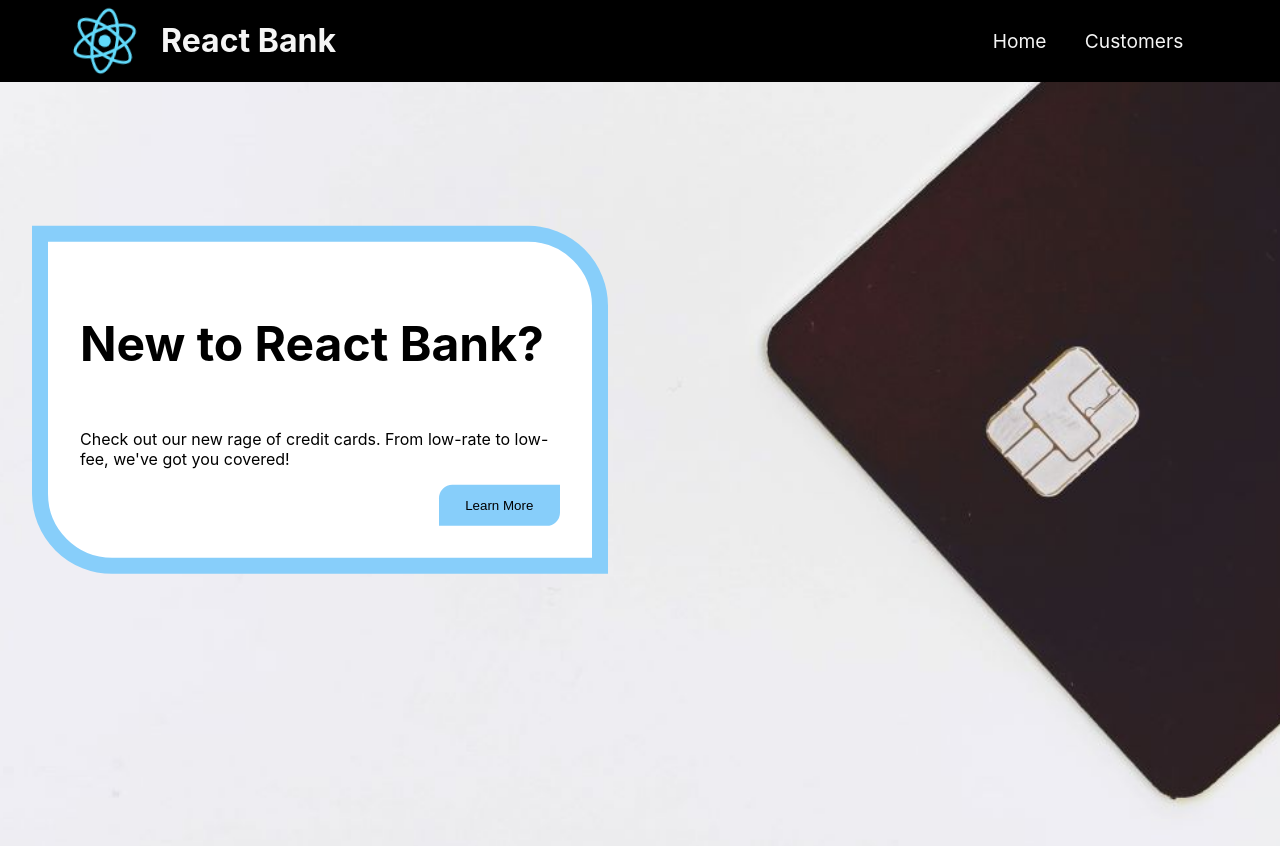
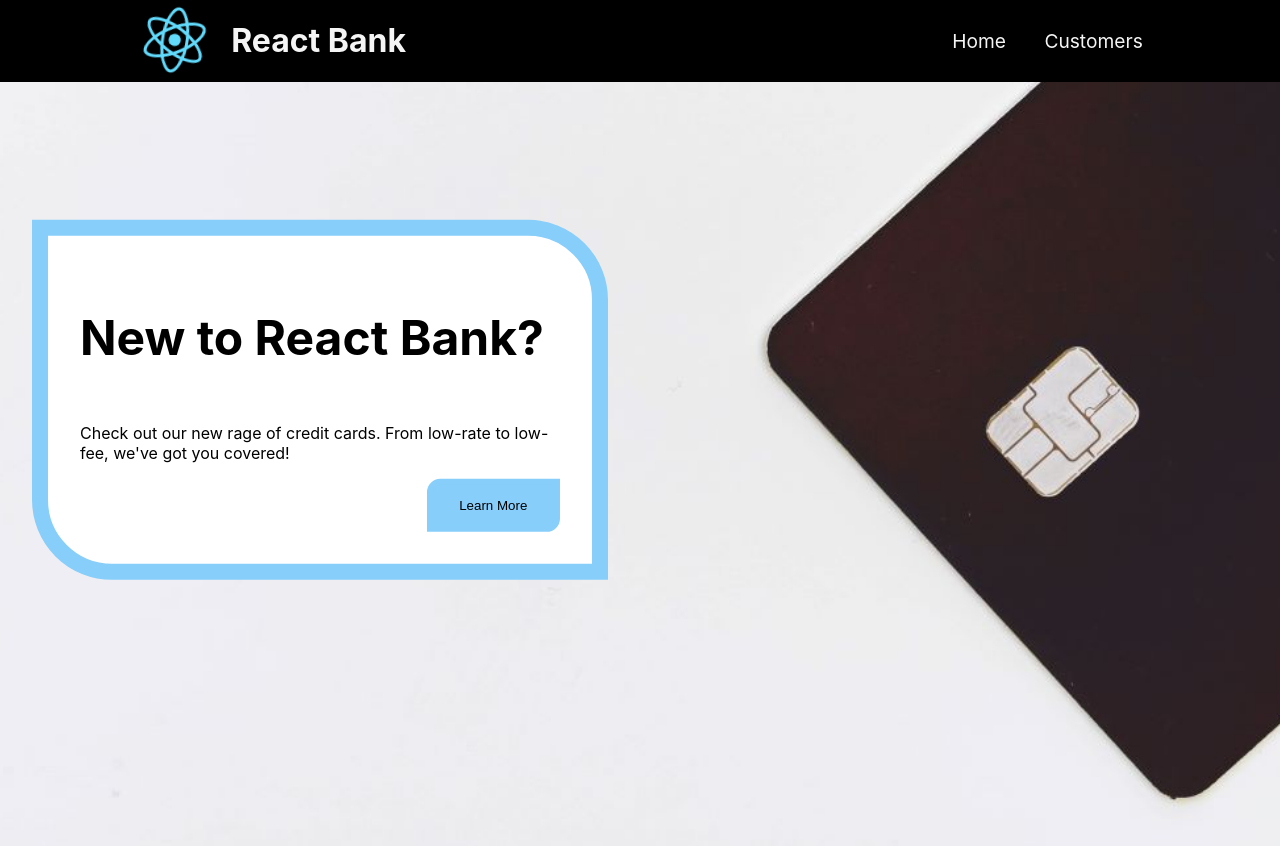
Before and after one commit to minhmmai/tinker-tailor-soldier, a React (Create React App) app: page / in a window 1280 px wide. Shown: the top 846 px of the page. Built offline with nearby package versions, Linux system fonts and the light colour scheme.

Commit message:
remove scrollbar, styling

```diff
--- a/src/components/Brand.tsx
+++ b/src/components/Brand.tsx
@@ -5,8 +5,7 @@ import logo from '../logo.svg';
 
 const StyledLogo = styled.div`
     display: flex;
-    align-items: center;
-    justify-content: center;
+    justify-content: flex-start;
     width: 30vw;
 
     .logo {
--- a/src/components/Menu.tsx
+++ b/src/components/Menu.tsx
@@ -5,9 +5,8 @@ import MenuItem from './MenuItem';
 
 const StyledMenu = styled.ul`
     display: flex;
-    align-items: center;
+    justify-content: flex-end;
     list-style: none;
-    justify-content: center;
     width: 30vw;
 `;
 
--- a/src/components/MenuItem.tsx
+++ b/src/components/MenuItem.tsx
@@ -2,17 +2,19 @@ import React from 'react';
 import styled from 'styled-components';
 
 const StyledMenuItem = styled.li`
-    margin: 0 1em;
     font-size: 1.2em;
     a {
         color: whitesmoke;
+        padding: .5em 1em;
         text-decoration: none;
-        transition: color 0.2s ease;
+        transition: all 0.2s ease;
     }
 
     :hover {
         a {
-            color: lightskyblue;
+            color: black;
+            border-radius: 0 1em;
+            background-color: lightskyblue;
         }
     }
 `;
--- a/src/components/NavigationBar.tsx
+++ b/src/components/NavigationBar.tsx
@@ -8,7 +8,7 @@ const StyledNavigationBar = styled.div`
     background-color: black;
     display: flex;
     align-items: center;
-    justify-content: space-between;
+    justify-content: space-around;
     height: auto;
     width: 100vw;
 `;
--- a/src/index.css
+++ b/src/index.css
@@ -5,6 +5,7 @@ body {
     sans-serif;
   -webkit-font-smoothing: antialiased;
   -moz-osx-font-smoothing: grayscale;
+  overflow: hidden;
 }
 
 code {
--- a/src/views/Home.tsx
+++ b/src/views/Home.tsx
@@ -32,10 +32,15 @@ const StyledHome = styled.div`
 
         .callToAction{
             align-self: flex-end;
-            border: none;
+            border: .5em solid lightskyblue;
             border-radius: 1em 0;
             background-color: lightskyblue;
             padding: 1em 2em;
+            transition: all 0.2 ease;
+
+            :hover{
+                background-color: white;
+            }
         }
     }
 `;
```
